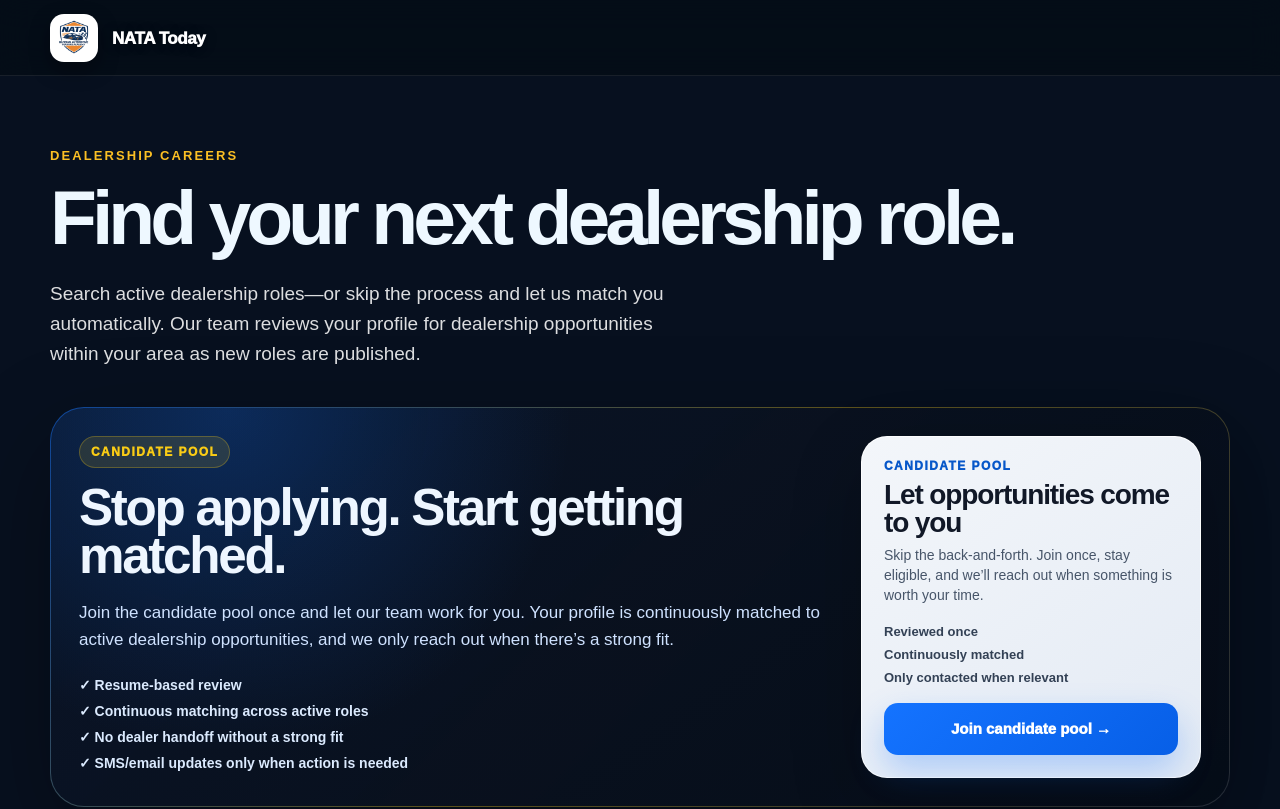
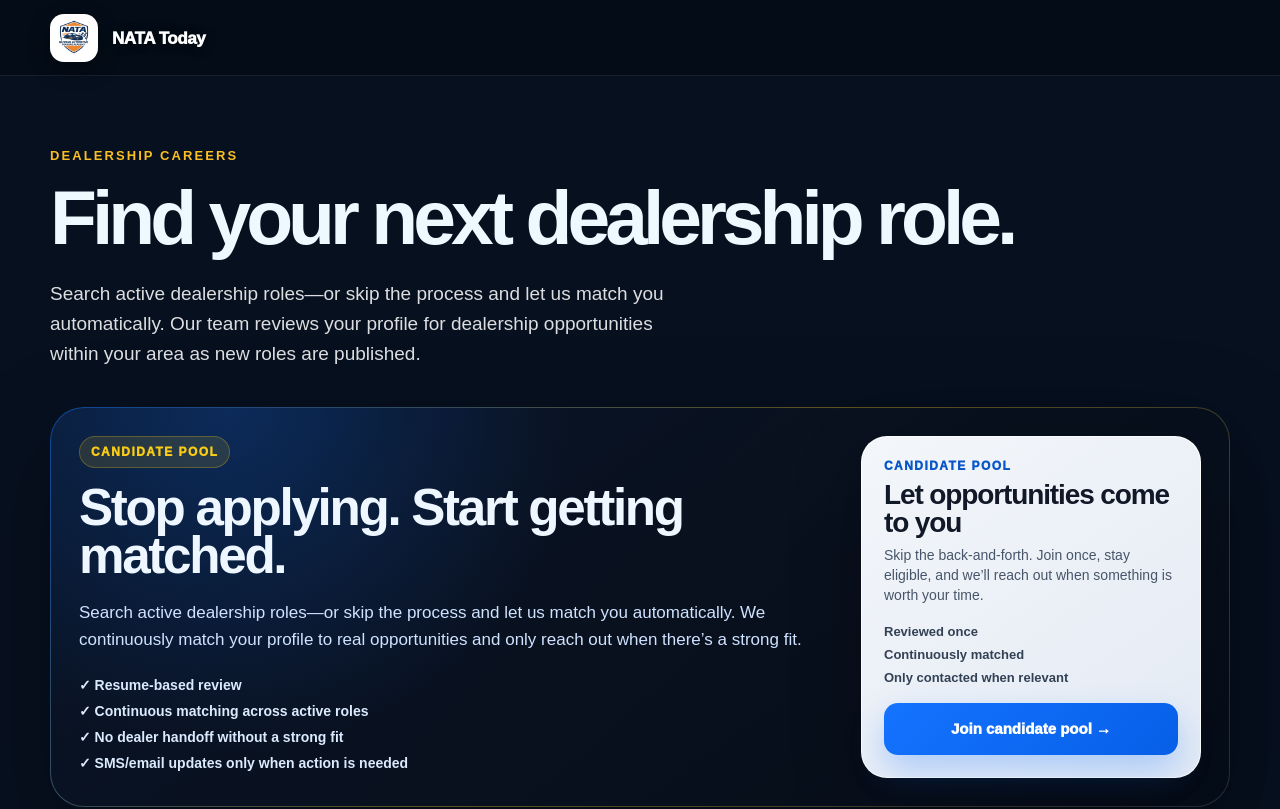
Before and after one commit to zlomke76-del/natatoday, a Next.js app: page /careers in a window 1280 px wide. Shown: the top 809 px of the page. Built offline with nearby package versions, Linux system fonts and the light colour scheme; no server answers.

Commit message:
Update page.tsx

```diff
--- a/app/careers/page.tsx
+++ b/app/careers/page.tsx
@@ -200,9 +200,8 @@ export default async function CareersPage({
               <h2 style={poolTitleStyle}>Stop applying. Start getting matched.</h2>
 
               <p style={poolCopyStyle}>
-                Join the candidate pool once and let our team work for you. Your
-                profile is continuously matched to active dealership opportunities,
-                and we only reach out when there’s a strong fit.
+                Search active dealership roles—or skip the process and let us match you automatically.
+                We continuously match your profile to real opportunities and only reach out when there’s a strong fit.
               </p>
 
               <div style={poolRulesStyle}>
```
